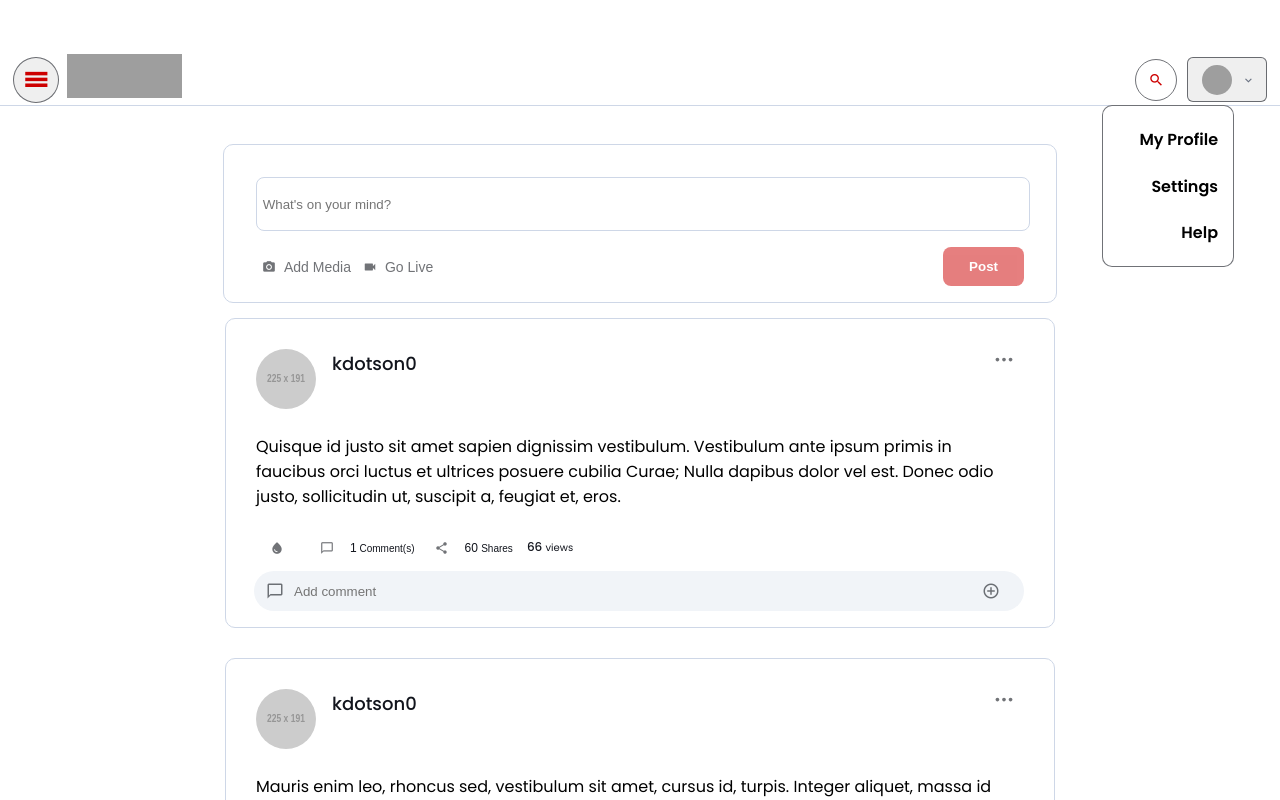
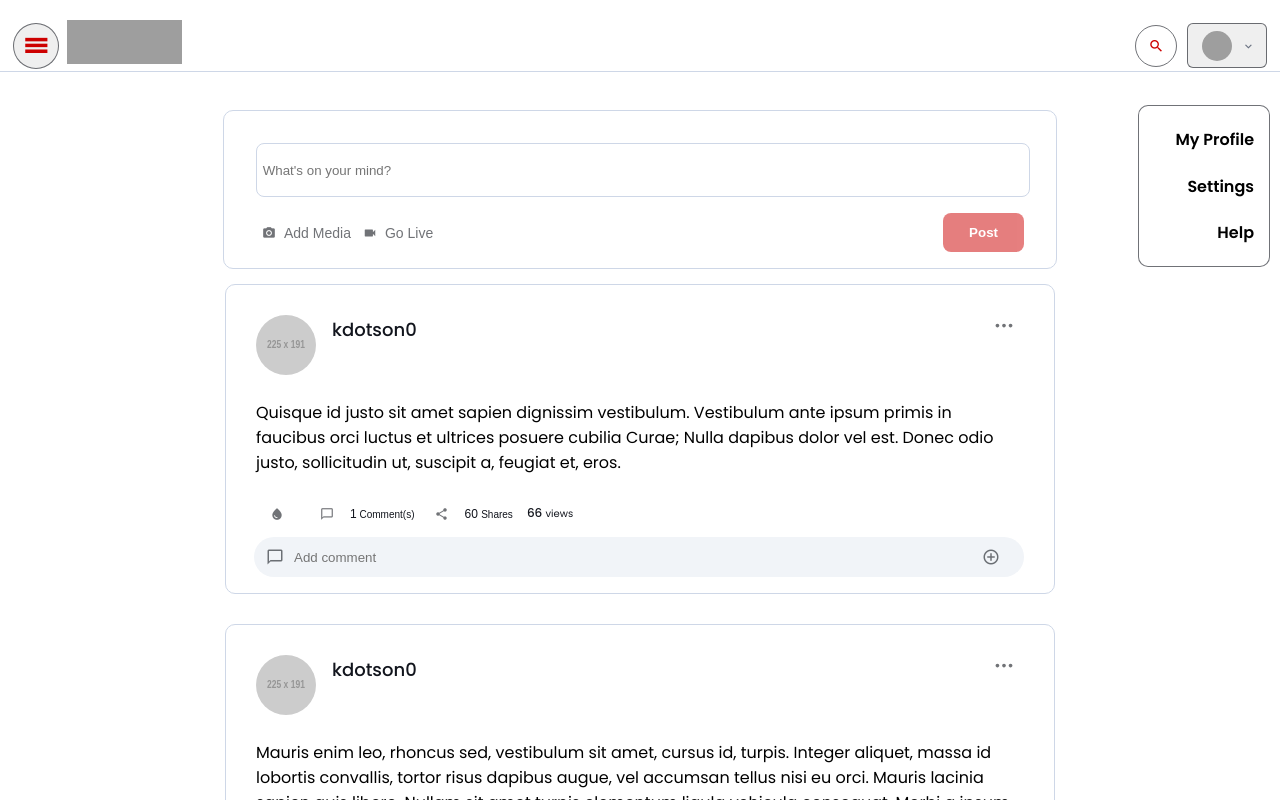
Before and after one commit to lindsaydeaton/social-media-app, a React (Create React App) app: page / in a window 1280 px wide. Both pictures are taken after a click on the button "expand_more". Shown: the top 800 px of the page. Built offline with nearby package versions, Linux system fonts and the light colour scheme; grey boxes are pictures that could not be loaded; the HTML template or start-up script is replaced by a standard one.

Commit message:
header bar styling

```diff
--- a/src/App.css
+++ b/src/App.css
@@ -3,7 +3,7 @@
   flex-direction: column;
   margin: 0 auto;
   width: 100%;
-  padding-top: 54px;
+  padding-top: 20px;
 }
 
 .closing {
--- a/src/components/navMenu/NavMenu.css
+++ b/src/components/navMenu/NavMenu.css
@@ -5,7 +5,7 @@
     width: 9%;
     position:absolute;
     z-index:99;
-    left: 303px;
+    left: 5px;
     top: 105px;
     padding-left: 15px;
 }
@@ -16,4 +16,5 @@
     background: rgb(239, 238, 238);
     cursor: pointer;
     transition: background-color .5s color 1s;
+    border-radius: 10px;
 }
--- a/src/components/profileMenu/ProfileMenu.css
+++ b/src/components/profileMenu/ProfileMenu.css
@@ -1,7 +1,7 @@
 .profileMenu {
     position: absolute;
     top: 105px;
-    right: 46px;
+    right: 10px;
     z-index: 98;
     width: 9%;
     border: 1px solid rgba(18, 21, 29, 0.6);
@@ -17,4 +17,5 @@
     cursor: pointer;
     transition: background-color .5s color 1s;
     text-align: left;
+    border-radius: 10px;
 }
```
